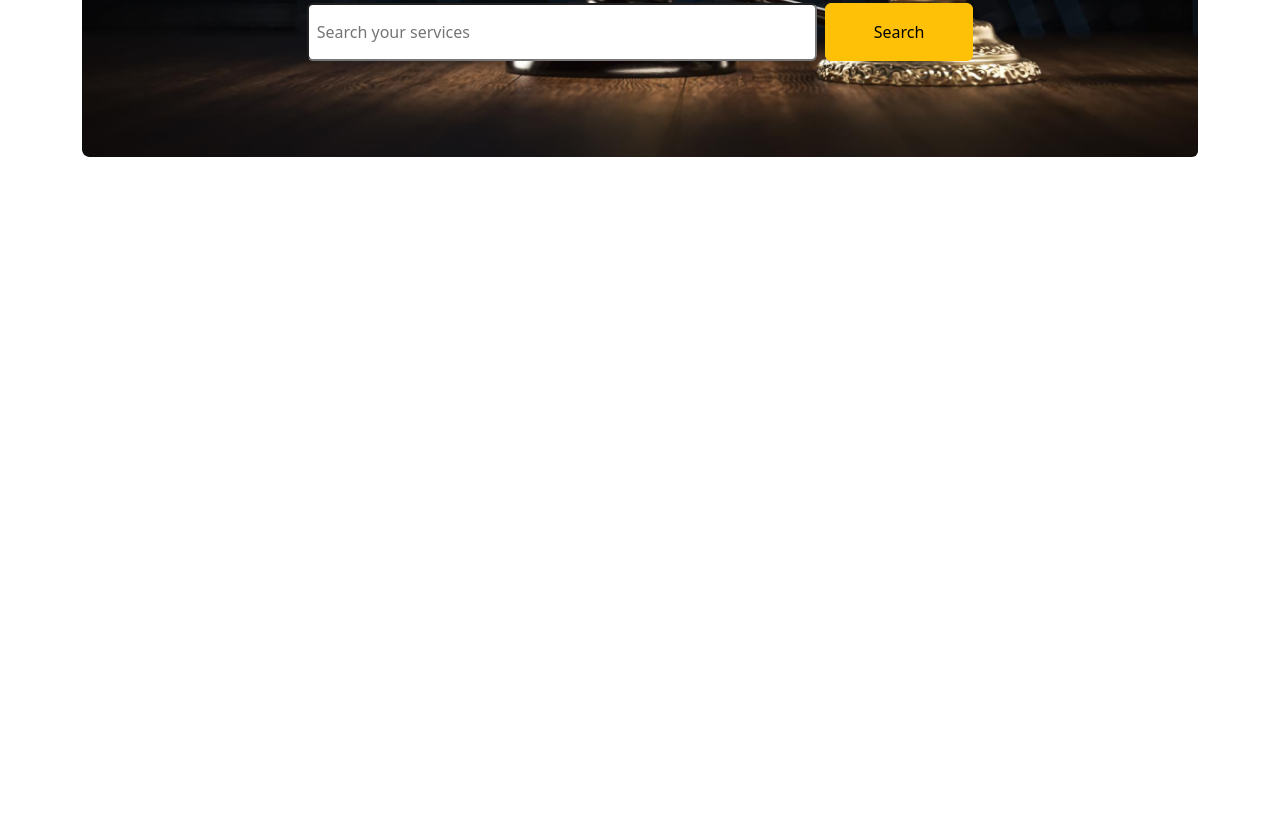
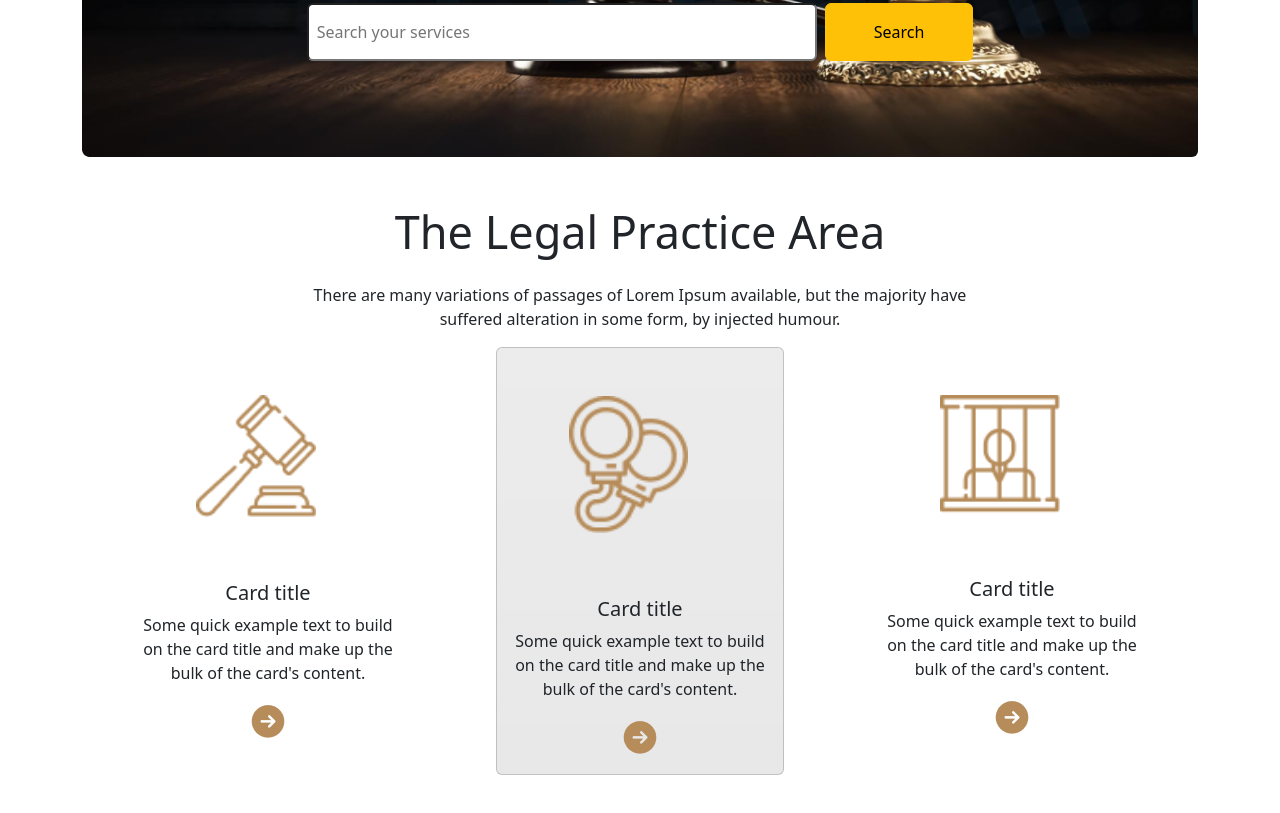
Before and after one commit to ittarek/assignment-3, a plain HTML site: page index.html in a window 1280 px wide. Shown: the part 479-1292 px from the top of the page. Before the commit the page ends 800 px from the top, so only its background shows below. Drawn offline with nearby package versions, Linux system fonts and the light colour scheme.

Commit message:
the legal practice area section create

```diff
--- a/index.html
+++ b/index.html
@@ -83,9 +83,9 @@
       <!-- Bannar section -->
       <section class="mt-5">
         <div
-          class="bg-image img-fluid p-5 text-center shadow-1-strong rounded text-white"
-          style="background-image: url('images/banner.png'); height: 100%; background-size: cover; background-repeat: no-repeat"
-        >
+          class="bg-image img-fluid p-5 text-center rounded text-white"
+          <!-- style="background-image: url('images/banner.png'); height: 100%; background-size: cover; background-repeat: no-repeat; ">
+
           <h1 class="h1 mb-5 js-bannar-fon-size">
             We Provide Effective <br />
             Legal Solutions
@@ -104,7 +104,45 @@
       </section>
     </header>
     <!-- This is main section -->
-    <main></main>
+    <main>
+        <!-- Practice Area section -->
+        <section class="container-lg  mb-5">
+            <div class="mt-5 d-flex justify-contant-center flex-column align-items-center">
+                <h1 class="js-Practice-font-size">The Legal Practice Area</h1>
+                <p class="text-center mt-3 ">There are many variations of passages of Lorem Ipsum available, but the majority have <br>
+                    suffered alteration in some form, by injected humour.</p>
+            </div>
+            <div class="d-flex justify-content-around js-card-mobile-responsive ">
+                <div class="card text-center border-0 " style="width: 18rem;">
+                    <img src="images/business.png" class="card-img-top w-75 p-5 ms-4" alt="...">
+                    <div class="card-body">
+                      <h5 class="card-title">Card title</h5>
+                      <p class="card-text">Some quick example text to build on the card title and make up the bulk of the card's content.</p>
+                      <img src="images/Frame.png" alt="">
+                    </div>
+                  </div>
+
+                <div class="card text-center bg-dark bg-gradient bg-opacity-10" style="width: 18rem;">
+                    <img src="images/criminal.png" class="card-img-top w-75 p-5 ms-4" alt="...">
+                    <div class="card-body">
+                      <h5 class="card-title">Card title</h5>
+                      <p class="card-text">Some quick example text to build on the card title and make up the bulk of the card's content.</p>
+                      <img src="images/Frame.png" alt="">
+                    </div>
+                  </div>
+
+                <div class="card text-center border-0 " style="width: 18rem;">
+                    <img src="images/child.png" class="card-img-top w-75 p-5 ms-4" alt="...">
+                    <div class="card-body">
+                      <h5 class="card-title">Card title</h5>
+                      <p class="card-text">Some quick example text to build on the card title and make up the bulk of the card's content.</p>
+                      <img src="images/Frame.png" alt="">
+                    </div>
+                  </div>
+            </div>
+
+        </section>
+    </main>
     <!-- This is footer -->
     <footer></footer>
 
--- a/styles.css
+++ b/styles.css
@@ -1,5 +1,6 @@
+
 /* nav bar styles */
-.js-eb-font{
+.js-eb-font .js-p-font-family{
     font-family: 'EB Garamond', serif;
 
 }
@@ -15,3 +16,19 @@
     font-size: 70px;
 }
 /* bannar is ends */
+/* Practice Area styles */
+@media screen and (max-width: 576px) {
+    .js-card-mobile-responsive{
+
+        flex-direction: column;
+        margin: auto;
+        justify-content: center;
+        align-items: center;
+    }
+
+}
+.js-Practice-font-size{
+    font-size: 45px;
+}
+
+/* Practice Area styles ends */
```
